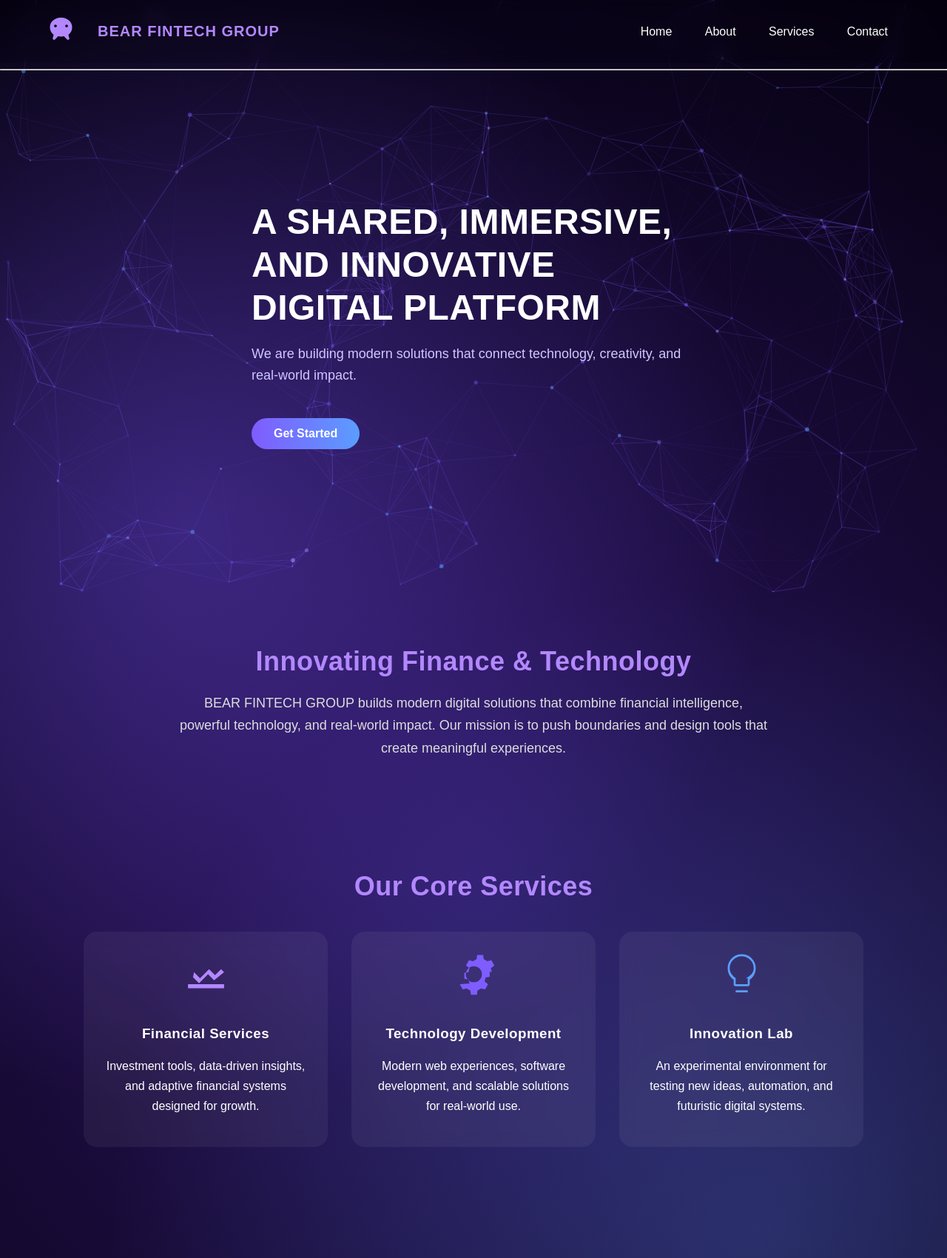
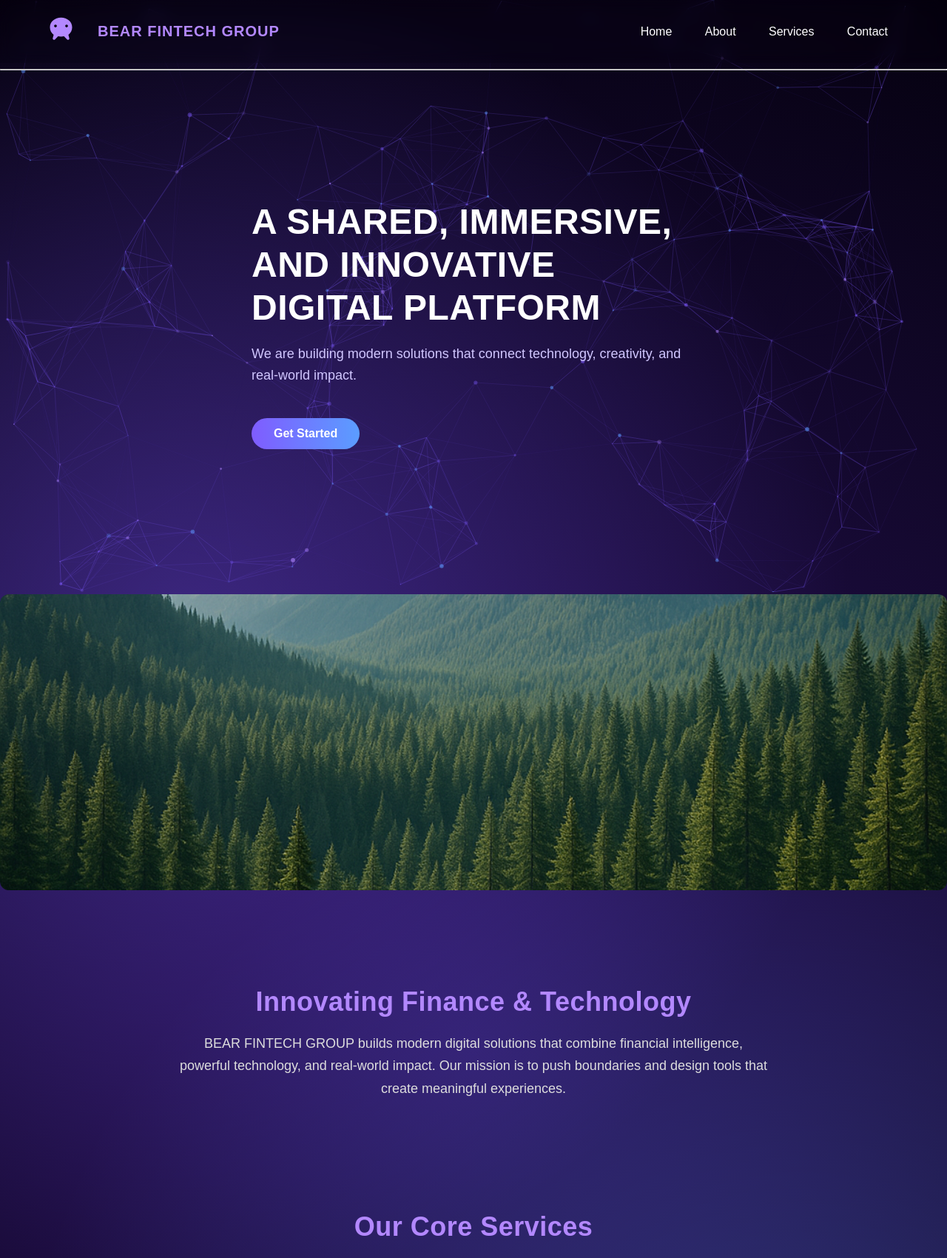
Before and after one commit to bearfintechgroup-dot/startup_website, a Flask app: page / in a window 1280 px wide. Shown: the top 1700 px of the page at 74% size. Run offline with Flask 3, Linux system fonts and the light colour scheme.

Commit message:
Added new divider image

```diff
--- a/static/css/style.css
+++ b/static/css/style.css
@@ -692,3 +692,23 @@ html {
     transform: translateY(-8px);
     box-shadow: 0 10px 25px rgba(127, 92, 255, 0.25);
 }
+/* IMAGE DIVIDER */
+.image-divider {
+    width: 100%;
+    height: 280px;
+   background-image: url('../images/home-divider.png');
+    background-size: cover;
+    background-position: center;
+    background-attachment: fixed;
+    border-radius: 12px;
+    margin: 60px auto;
+    opacity: 0;
+    transform: translateY(30px);
+    transition: opacity 1s ease, transform 1s ease;
+}
+
+/* Reveal animation when in view */
+.image-divider.appear {
+    opacity: 1;
+    transform: translateY(0);
+}
--- a/templates/index.html
+++ b/templates/index.html
@@ -22,9 +22,12 @@
     </div>
 </div>
 
+<!-- IMAGE DIVIDER SECTION (between HERO and ABOUT) -->
+<section class="image-divider fade-in delay-1"></section>
 
 <!-- ABOUT SECTION -->
-<section class="about-section fade-in delay-1">
+<section class="about-section fade-in delay-2">
+
     <h2>Innovating Finance & Technology</h2>
     <p>
         BEAR FINTECH GROUP builds modern digital solutions that combine financial intelligence,
```
Also changed, not shown: static/images/home-divider.png (added).
